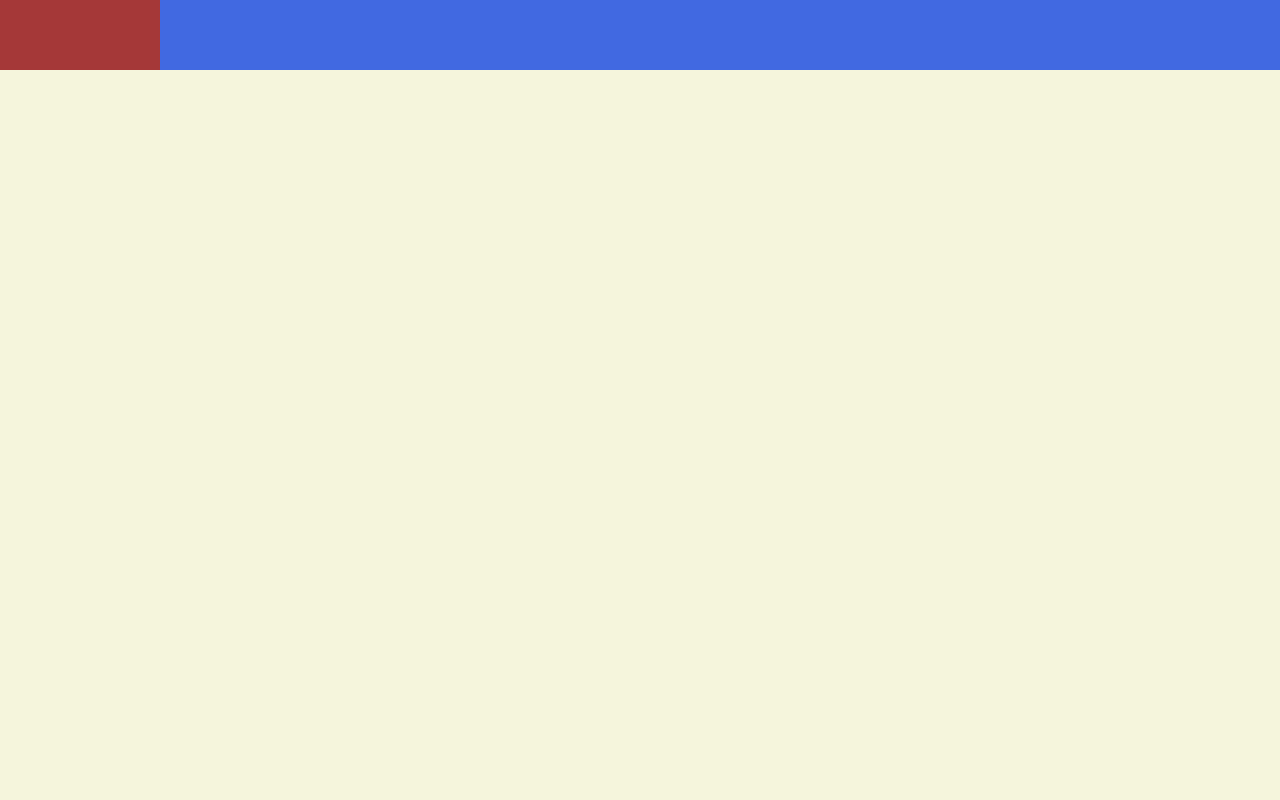
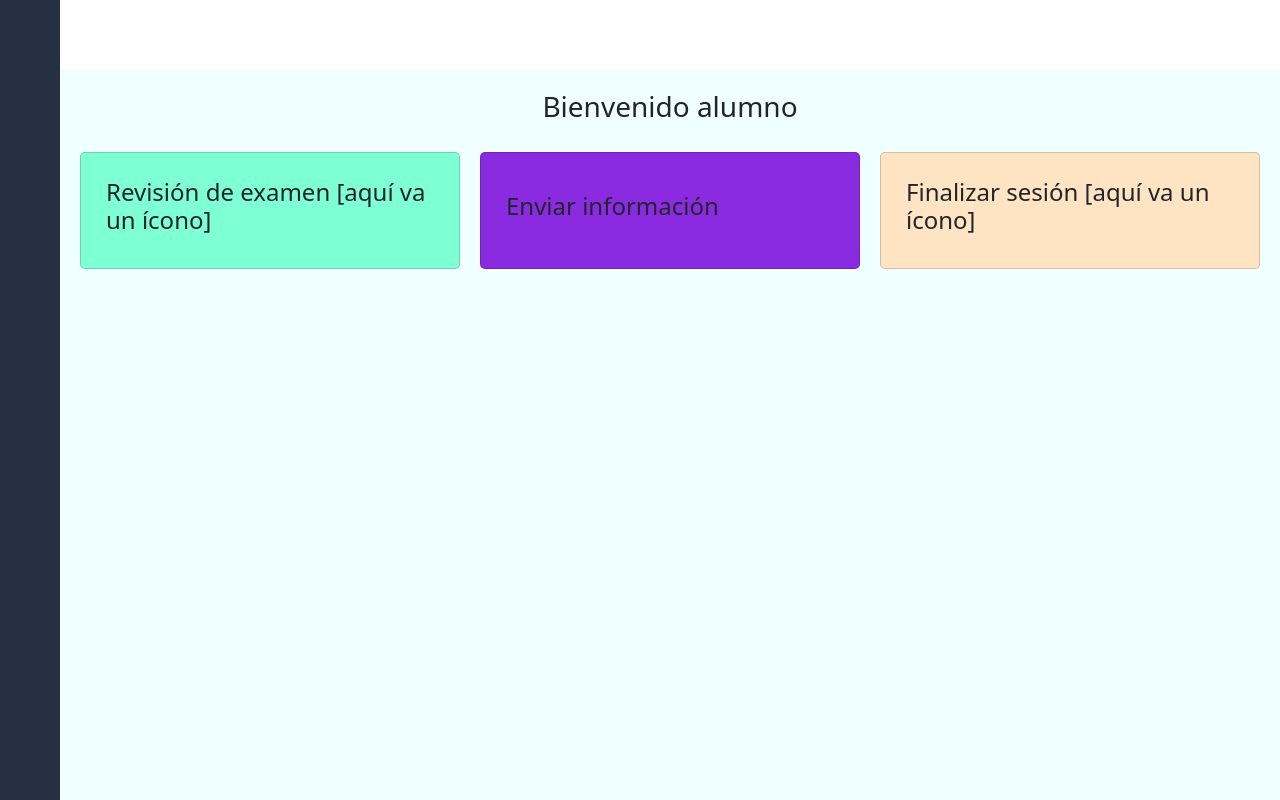
Before and after one commit to Rogue022/ProyectoT, a PHP site: page /ocr/Alumno/indexAlumno.php in a window 1280 px wide. Run offline with PHP 8.4, Linux system fonts and the light colour scheme.

Commit message:
Avances en la página alumnos

```diff
--- a/Alumno/CSSAlumno/estiloA.css
+++ b/Alumno/CSSAlumno/estiloA.css
@@ -4,13 +4,19 @@ body{
 
 }
 
+.material-icons-outlined{
+    vertical-align: middle;
+    line-height: 1px;
+    font-size: 35px;
+}
+
 .grid-container{
     display: grid;
-    grid-template-columns: 160px 1fr 1fr 1fr;
+    grid-template-columns: 60px 1fr 1fr 1fr;
     grid-template-rows: 0.2fr 3fr;
     grid-template-areas:
         "sidebar header header header"
-        "main main main main";
+        "sidebar main main main";
     height: 100vh;
 
 }
@@ -21,7 +27,11 @@ body{
 .header{
     grid-area: header;
     height: 70px;
-    background-color: royalblue;
+    display: flex;
+    align-items: center;
+    justify-content: space-between;
+    padding: 0 30px 0 px;
+    box-shadow: 0 6px 7px -3px rgba(138, 104, 104, 0.35);
 }
 
 
@@ -30,12 +40,57 @@ body{
 #sidebar{
     grid-area: sidebar;
     height: 100%;
-    background-color: rgb(165, 56, 56);
+    background-color: #263043;
+    /*overflow-y: auto;
+    transition: all 0.5s;
+    -webkit-transition: all 0.5s;*/
 }
 
 
-/*--Container*/
+/*-- MAIN --*/
+
 .main-container{
     grid-area: main;
-    background-color: beige;
+    padding: 20px 20px;
+    background-color: azure;
+    overflow-y: auto;
 }
+
+.main-title{
+    display: flex;
+    justify-content:center;
+}
+
+.main-cards{
+    display: grid;
+    grid-template-columns: 1fr 1fr 1fr;
+    gap: 20px;
+    margin: 20px 0;
+}
+
+.card{
+    display: flex;
+    flex-direction: column;
+    justify-content: space-around;
+    padding: 25px;
+    border-radius: 5px;
+}
+
+.card:first-child{
+    background-color: aquamarine;
+}
+
+.card:nth-child(2){
+    background-color: blueviolet;
+}
+
+
+.card:nth-child(3){
+    background-color:bisque;
+}
+
+.card-inner{
+    display: flex;
+    align-items: center;
+    justify-content: space-between;
+}
--- a/Alumno/indexAlumno.php
+++ b/Alumno/indexAlumno.php
@@ -17,7 +17,9 @@
     <div class="grid-container">
         <!-- Header -->
         <header class="header">
+            <div class="menu-icon">
 
+            </div>
         </header>
         <!-- End header -->
 
@@ -29,11 +31,32 @@
 
         <!-- Main -->
         <main class="main-container">
+            <div class="main-title"><h3>Bienvenido alumno</h3></div>
 
+
+            <div class="main-cards">
+                <div class="card">
+                    <div class="card-inner">
+                        <h4>Revisión de examen [aquí va un ícono]</h4>
+                    </div>
+                </div>
+
+                <div class="card">
+                    <div class="card-inner">
+                        <h4>Enviar información</h4>
+                    </div>
+                </div>
+
+                <div class="card">
+                    <div class="card-inner">
+                        <h4>Finalizar sesión [aquí va un ícono]</h4>
+                    </div>
+                </div>
+            </div>
         </main>
 
         <!-- End Main -->
-    </div>
+
 
         <!--Sidebar  -->
         <div id="sidebar">
@@ -46,4 +69,5 @@
 
         </script>
 </body>
+
 </html>
```
Lines whose indentation alone changed are shown as unchanged.
